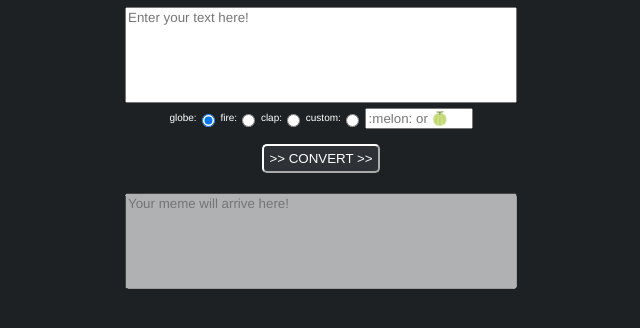
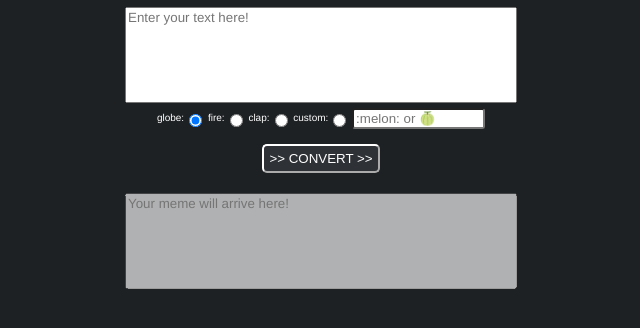
Before and after one commit to lazberg/discord-meme-text, a plain HTML site: page index.html in a window 1280 px wide. Shown: the part 104-432 px from the top of the page, without its empty margins (319-959 px from the left). Drawn offline with Linux system fonts and the light colour scheme.

Commit message:
aesthteticeic

```diff
--- a/index.html
+++ b/index.html
@@ -60,7 +60,7 @@
 			</label>
 			<label style="font-size:10px;">
 			custom:<input style="vertical-align:middle;" type="radio" name="space" id="customSpace">
-			<input type="text" id="customSpaceText" placeholder=":melon: or 🍈" style="vertical-align:middle;width:100px;">
+			<input type="text" id="customSpaceText" placeholder=":melon: or 🍈" style="vertical-align:middle;width:125px;border-radius:3px;">
 			</label>
 		</br>
 
```
